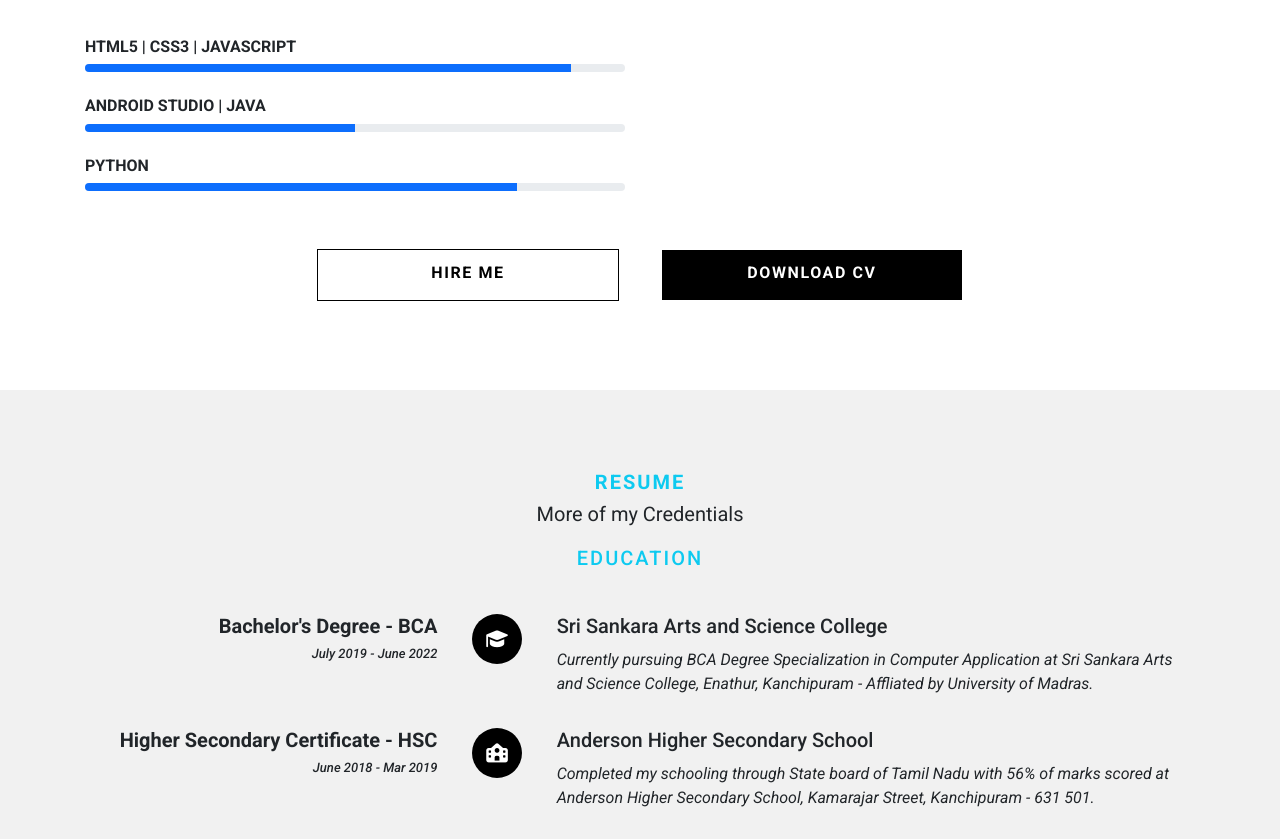
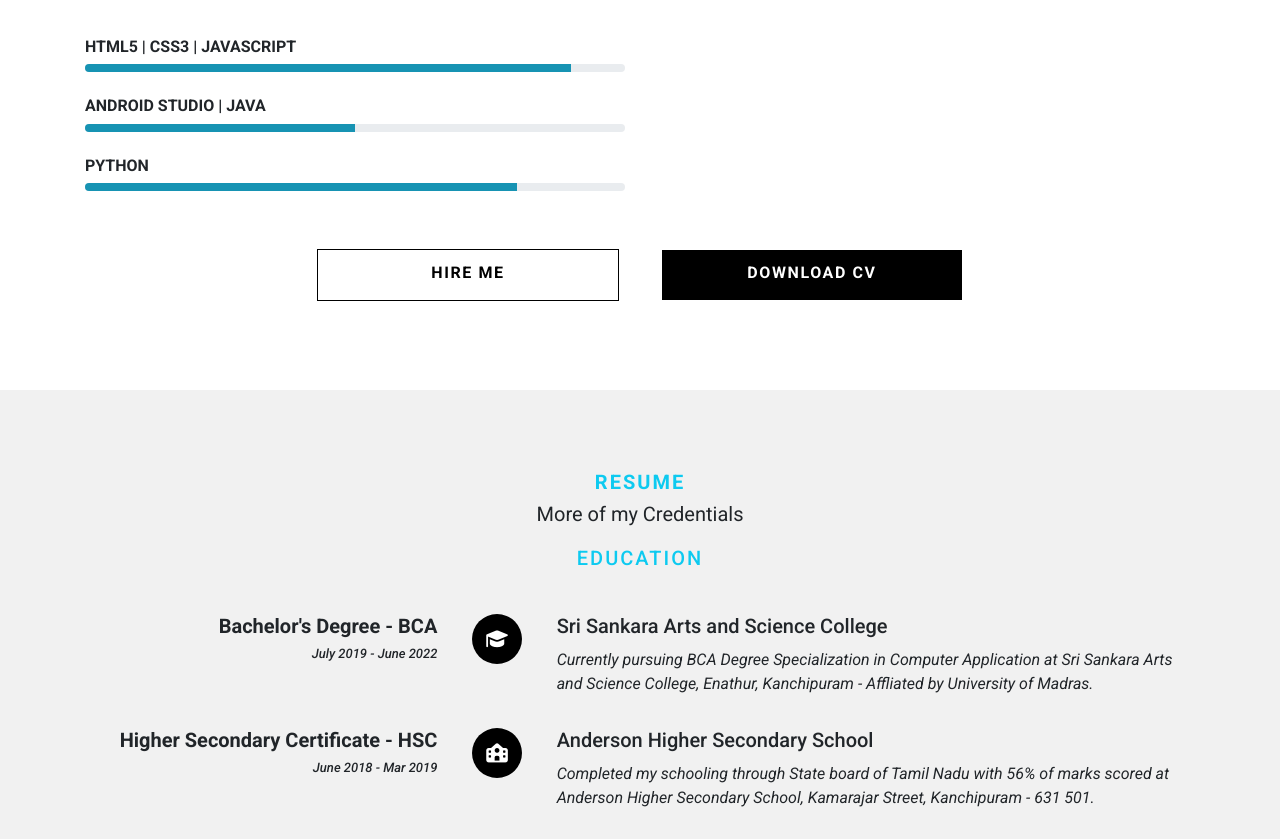
Before and after one commit to SanthoshSJ-Dev/santhoshsj-dev.github.io, a plain HTML site: page index.html in a window 1280 px wide. Shown: the part 2246-3085 px from the top of the page. Drawn offline with Linux system fonts and the light colour scheme.

Commit message:
Update main.css

```diff
--- a/css/main.css
+++ b/css/main.css
@@ -152,6 +152,10 @@ a:hover{
 
 .about-r{
   padding: 15px;
+}
+
+.progress-bar{
+  background-color: var(--primary-color);
 }
 
 .about-secondary .text {
```
